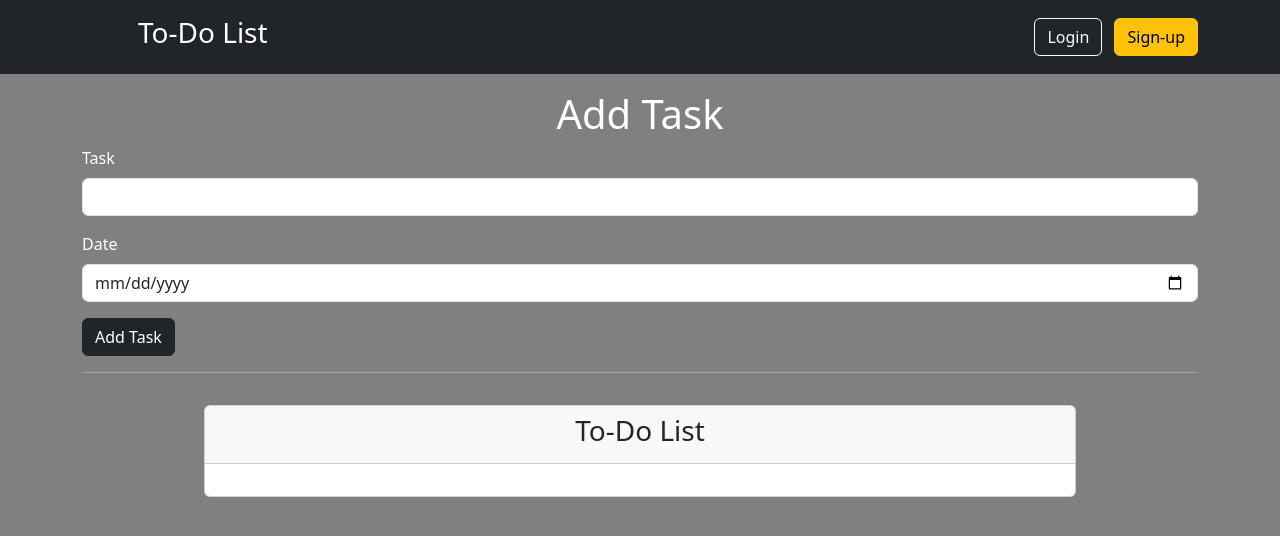
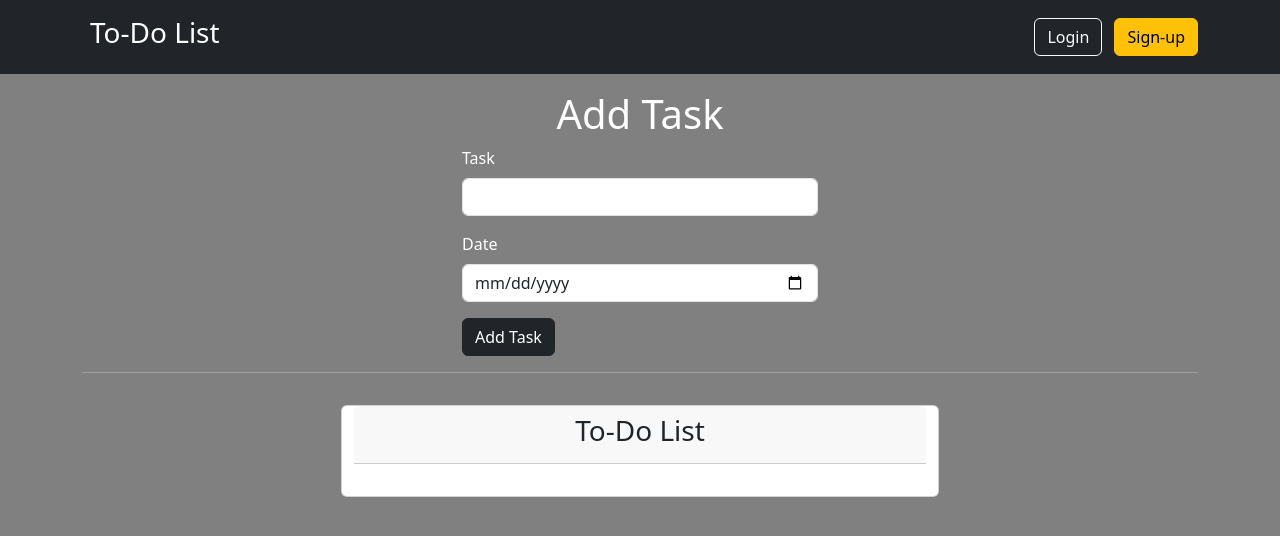
Before and after one commit to TheBarr/Flask-ToDo-List, a Flask app: page / in a window 1280 px wide. Shown: the top 536 px of the page. Run offline with Flask 3, Linux system fonts and the light colour scheme; some libraries are stand-ins or nearby versions.

Commit message:
Change a bit layout

```diff
--- a/templates/base.html
+++ b/templates/base.html
@@ -19,12 +19,6 @@
 <header class="p-2 text-bg-dark">
     <div class="container">
         <div class="d-flex flex-wrap align-items-center justify-content-center justify-content-lg-start">
-            <a href="/" class="d-flex align-items-center mb-2 mb-lg-0 text-white text-decoration-none">
-                <svg class="bi me-2" width="40" height="32" role="img" aria-label="Bootstrap">
-                    <use xlink:href="#bootstrap"></use>
-                </svg>
-            </a>
-
             <ul class="nav col-12 col-lg-auto me-lg-auto mb-2 justify-content-center mb-md-0">
                 <li><h3><a href="{{ url_for("task_manager") }}" class="nav-link px-2 text-white">To-Do List</a></h3>
                 </li>
--- a/templates/index.html
+++ b/templates/index.html
@@ -4,13 +4,18 @@
         <div class="col text-center">
             <h1 class="align-center">Add Task</h1>
         </div>
+        <div class="row justify-content-center">
+             <div class="col-md-4">
                 {{ render_form(form, button_style="dark") }}
+            </div>
+        </div>
         <hr class="hr"/>
     </div>
 
 
     <div class="container custom-container">
-        <div class="card">
+        <div class="row justify-content-center">
+            <div class="card col-md-8">
                 <div class="card-header">
                     <h3 class="text-center">To-Do List</h3>
                 </div>
@@ -22,10 +27,10 @@
                                 <input class="form-check-input" type="checkbox" name="done"
                                        value="{{ url_for("check_task", task_index=task.id) }}"
                                        id="flexCheckDefault" {{ "checked" if task.done == True }}
-                                   onchange="window.location.assign({{ url_for('check_task', task_index=loop.index0) }})">
+                                       onchange="window.location.assign({{ url_for('check_task', task_index=task.id) }})">
 
                                 <span class="m-2" {% if task.done %}
-                                  style="text-decoration: line-through; color: gray;" {% endif %}>
+                                      style="text-decoration: line-through; color: lightgray;" {% endif %}>
                                         {{ task.task }}
                                     </span>
                                 <span class="due_date">
@@ -40,6 +45,7 @@
                             </li>
                         {% endfor %}
                     </ul>
+                </div>
             </div>
         </div>
     </div>
```
Lines whose indentation alone changed are shown as unchanged.
